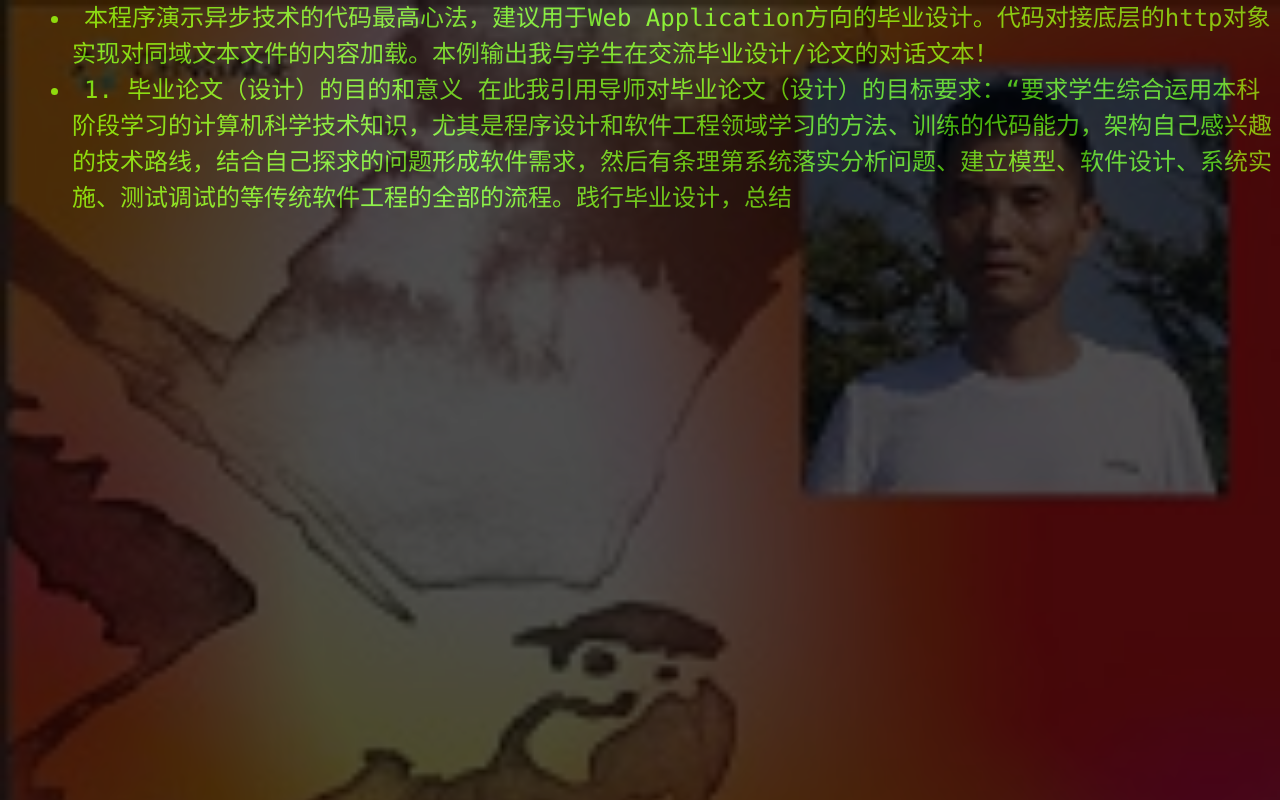
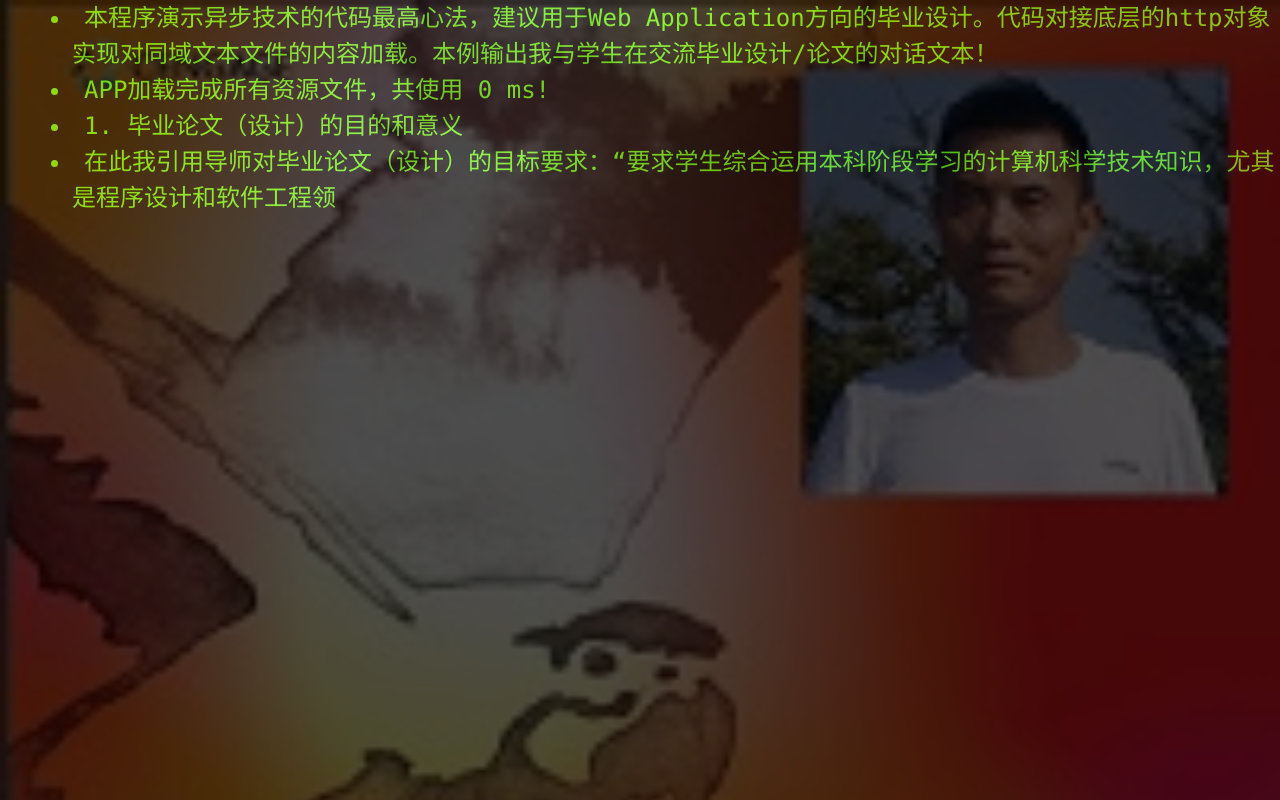
Before and after one commit to zyt20020915/zhongyt0915.github.io, a plain HTML site: page testHttp.html in a window 1280 px wide. Shown: the top 800 px of the page. Drawn offline with Linux system fonts and the light colour scheme.

Commit message:
对httpLoader模型做了优化，在request方法内封装了应对极慢网络环境的异步代码，确保开发者用最简单的方式就可以使用httpLoader.request(url)获取文本，文本也会被自动存放在httpLoader.textContent数组中 。

```diff
--- a/testHttp.html
+++ b/testHttp.html
@@ -44,13 +44,26 @@
 	<!--
 		/*** 本程序为testHttp ，将访问与本文件同级，即txt文件夹下的文本文件
 		 通过建立httpLoader模型，学习利用window的XMLHttpRequest对象，实现任意文本文件的访问
-		 本代码本质上利用http协议进行服务器通信，因此运行环境须有客户端和服务器支撑，不能在本地运行，没有服务器支撑的可以使用本地操作系统虚拟的HTTP服务器。
+		 本代码本质上利用http协议进行服务器通信，因此运行环境须有客户端和服务器支撑，不能在本地运行，若可以安装本地http服务器也可以使用本模型。
 		 ***/
      var httpLoader = {
-		  textContent: '' ,
-      textLines: [] ,
-          request: function( url ){
-			         this.textContent = '' ;
+		  textContent: [] , //这是httpLoader模型对外的数据接口，request方法会把获取的文本按行分割，以数组的形式放在textLines属性中
+      _textContent: '' ,
+      request: function(url, interval){ //这是httpLoader模型的对外的方法，为适应不同的慢速网络，当异步程序interval秒后未能获取url指定的文本文件，则本方法会递归反复申请。
+               this._request(url) ;
+               typeof interval == "number" ? interval  : interval = 2 ;
+               setTimeout(function(){  //异步代码处理http访问获取的数据
+                 let txt = httpLoader._textContent ;
+                 if(txt.length > 1 ){
+                  httpLoader.textContent = txt.split("\n");
+                 }else{
+                  console.log('第'+ (new Date()).getSeconds() +'s, '+ "http获取文件失败，请查查原因！") ;
+                  setTimeout(httpLoader.request(url),interval*1000) ;
+                 }
+              },interval*1000); //设定重新发起http请求
+      } , // end of request
+          _request: function( url ){
+			         this._textContent = '' ;
          // 每次开始http请求前，必须将本对象上次访问的结果删除，这样就可简单地管理textContent属性
             let xhr = new XMLHttpRequest() ;
 			          xhr.onreadystatechange = callback ; //注意：XMLHttpRequest的实例不支持 addEventListener方法
@@ -82,25 +95,20 @@
                       console.log("HttpServer refused ! ");
                       return ;
                    }else{
-                       httpLoader.textContent = this.responseText;
+                       httpLoader._textContent = this.responseText;
                    } // success of
                 }//readyState === 4
        }//end of callback
-      },//end request method
+      },//end _request method
 	 } ; //End httpLoader
 
 //用httpLoader模型读入文本文件，用print函数实现输出
-httpLoader.request('txt/paper.txt') ; //同步代码启动http请求
-   setTimeout(function(){  //异步代码处理http访问获取的数据
-      if(httpLoader.textContent.length > 1 ){
-         httpLoader.textLines = httpLoader.textContent.split("\r");
-         for(let line of httpLoader.textLines ) {
-           print(line ) ;
-         }
-      }else{
-         print("文本获取失败，请查查原因！") ;
+httpLoader.request('txt/paper.txt' ) ; //模型以同步代码方式启动，但内部http请求全部改成异步，可以适应任何糟糕环境的慢速网络状况，模型内部复杂内部极其精巧，但使用却非常简单。
+setTimeout(() => { //httpLoader.textLines内的数据建立时间是不确定的，但肯定需要等，本例延迟3s输出paper.txt 中的文本
+     for(let line of httpLoader.textContent){
+     print(line) ;
       }
-   },1000);
+    }, 3000);
 
 
 	 var timer = {
```
Also changed, not shown: txt/paper.txt.
